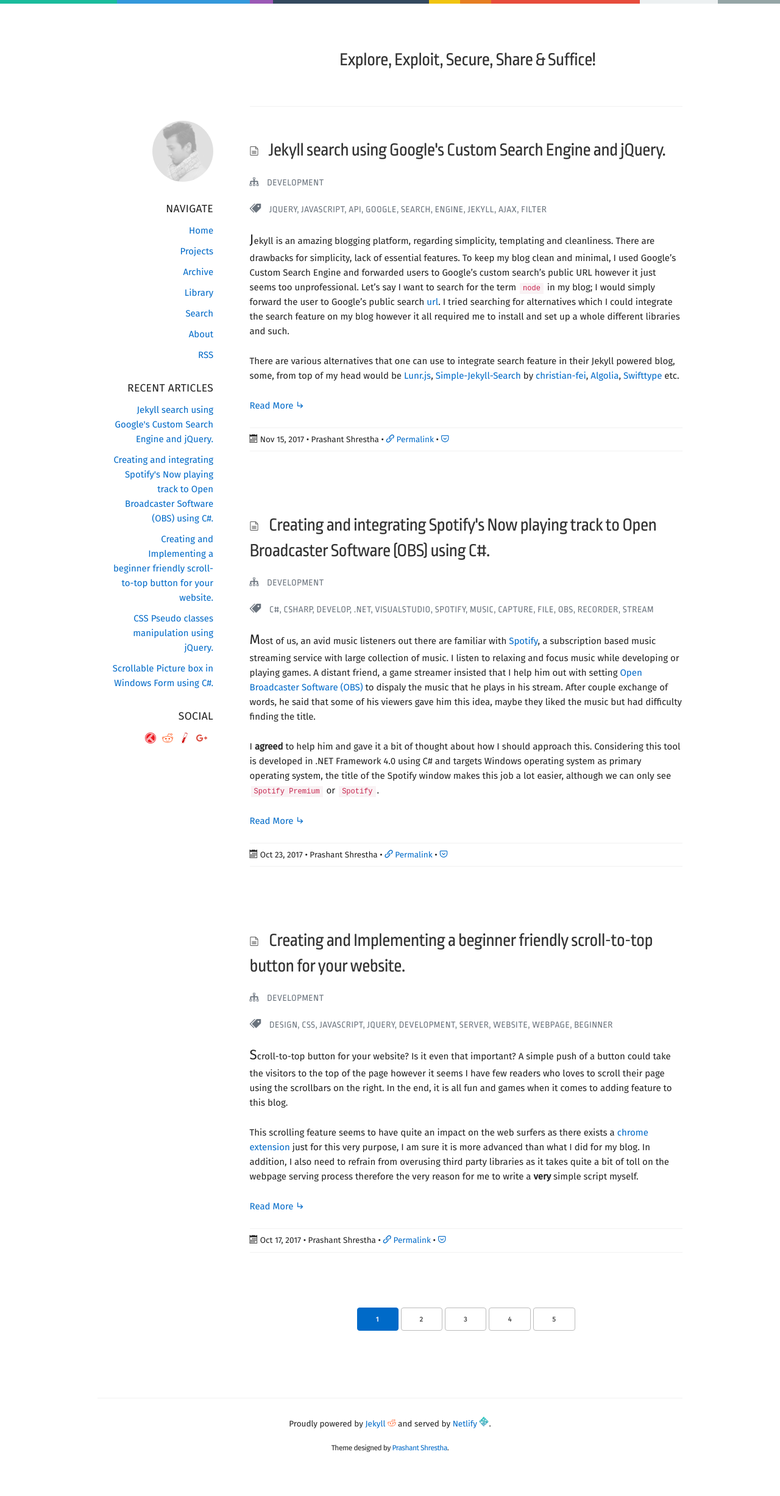
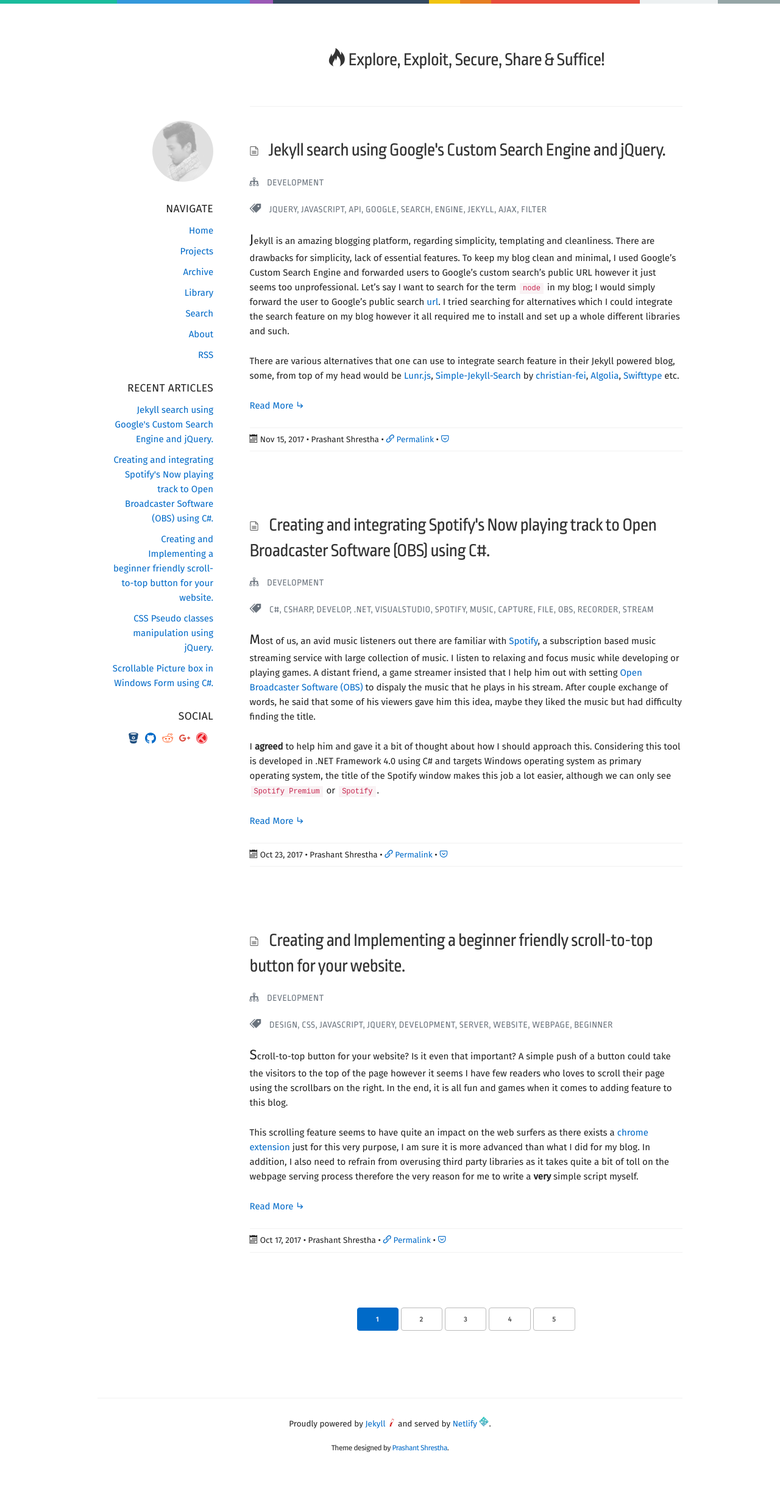
Before and after one commit to intern0t/personal-blog, a Jekyll site: the page built from index.html, in a window 1280 px wide. Shown: the whole page at 61% size. Built offline with Jekyll 4.4.1, drawn with Linux system fonts in a browser that asks for light colours; nearby versions of some CDN libraries; the list of posts is cut into pages by our own code.

Commit message:
Couple icons added, fixtures.

```diff
--- a/_includes/footer.html
+++ b/_includes/footer.html
@@ -1,6 +1,6 @@
 <footer class="site-footer container">
 	<div class="u-full-width">
-		<h6>Proudly powered by <a href="https://jekyllrb.com/" target="_blank">Jekyll</a> <i class="icon-brand4"></i> and served by <a href="https://netlify.com">Netlify</a> <img src="./assets/images/netlify-logomark-rsz.png" alt="./assets/images/netlify-logomark-rsz.png">.</h6>
+		<h6>Proudly powered by <a href="https://jekyllrb.com/" target="_blank">Jekyll <span class="icon-brand2"></span></a> and served by <a href="https://netlify.com">Netlify <img src='{{ "/assets/images/netlify-logomark-rsz.png" | relative_url }}' alt='{{ "/assets/images/netlify-logomark-rsz.png" | relative_url }}'></a>.</h6>
 		<h5>Theme designed by <a href="{{ site.url }}" target="_blank">Prashant Shrestha</a>.</h5>
 	</div>
 </footer>
--- a/_includes/sidebar.html
+++ b/_includes/sidebar.html
@@ -35,11 +35,11 @@
         <h6 class="u-full-width tag-title">Social</h6>
         <!-- Recent Articles. -->
         <ul class="u-full-width social-buttons">
-            <li><a href="https://trakt.tv/users/scarecr0w" title="Trakt.TV" target="_blank"><i class="icon-brand5"></i></a></li>
-            <li><a href="{{ site.googleplus_username | prepend: 'https://plus.google.com/u/2/+' }}" title="G+" target="_blank"><i class="icon-brand2"></i></a></li>
-            <li><a href="{{ site.reddit | prepend: 'https://reddit.com/u/' }}" title="Reddit" target="_blank"><i class="icon-reddit"></i></a></li>
-            <li><a href="{{ site.github_username | prepend: 'https://github.com/' }}" title="Github" target="_blank"><i class="icon-github-alt"></i></a></li>
-            <li><a href="{{ site.bitbucket | prepend: 'https://bitbucket.org/' | append: '/' }}" target="_blank" title="Bitbucket"><i class="icon-brand"></i></a></li>
+            <li><a href="https://trakt.tv/users/scarecr0w" title="Trakt.TV" target="_blank"><span class="icon-brand"></span></a></li>
+            <li><a href="{{ site.googleplus_username | prepend: 'https://plus.google.com/u/2/+' }}" title="G+" target="_blank"><span class="icon-brand5"></span></a></li>
+            <li><a href="{{ site.reddit | prepend: 'https://reddit.com/u/' }}" title="Reddit" target="_blank"><span class="icon-brand4"></span></a></li>
+            <li><a href="{{ site.github_username | prepend: 'https://github.com/' }}" title="Github" target="_blank"><span class="icon-github"></span></a></li>
+            <li><a href="{{ site.bitbucket | prepend: 'https://bitbucket.org/' | append: '/' }}" target="_blank" title="Bitbucket"><span class="icon-brand3"></span></a></li>
         </ul>
     </div>
 
--- a/_layouts/default.html
+++ b/_layouts/default.html
@@ -18,9 +18,7 @@
 		<!-- Scroll to TOP!
 		–––––––––––––––––––––––––––––––––––––––––––––––––– -->
 		<a class="toTop" href="#top" title="Scroll to Top!">
-			<span>
-				<i class="icon-one-finger-swipe-up"></i>
-			</span>
+			<span class="icon-hand-o-up"></span>
 		</a>
 
 	</main>
--- a/_layouts/home.html
+++ b/_layouts/home.html
@@ -9,8 +9,8 @@ layout: default
 	<!-- Header -->
 	<header class="row header">
 		<div class="u-full-width" style="display: inline-block;">
-			<h4 class="site-description"><a href="{{ site.url }}"><i class="icon-flame"></i>&nbsp;{{ site.description }}</a>
-				<a class="toggleNav" style="float: right; display: none;"><i class="icon-menu"></i></a></h4>
+			<h4 class="site-description"><a href="{{ site.url }}"><span class="icon-fire"></span>&nbsp;{{ site.description }}</a>
+				<a class="toggleNav" style="float: right; display: none;"><span class="icon-menu"></span></a></h4>
 		</div>
 	</header>
 	<div class="row posts">
--- a/_sass/_icomoon.scss
+++ b/_sass/_icomoon.scss
@@ -1,10 +1,10 @@
 @font-face {
   font-family: 'icomoon';
-  src:  url('../fonts/icomoon.eot?pz9g11');
-  src:  url('../fonts/icomoon.eot?pz9g11#iefix') format('embedded-opentype'),
-    url('../fonts/icomoon.ttf?pz9g11') format('truetype'),
-    url('../fonts/icomoon.woff?pz9g11') format('woff'),
-    url('../fonts/icomoon.svg?pz9g11#icomoon') format('svg');
+  src:  url('../fonts/icomoon.eot?tb3wvd');
+  src:  url('../fonts/icomoon.eot?tb3wvd#iefix') format('embedded-opentype'),
+    url('../fonts/icomoon.ttf?tb3wvd') format('truetype'),
+    url('../fonts/icomoon.woff?tb3wvd') format('woff'),
+    url('../fonts/icomoon.svg?tb3wvd#icomoon') format('svg');
   font-weight: normal;
   font-style: normal;
 }
@@ -24,6 +24,9 @@
   -moz-osx-font-smoothing: grayscale;
 }
 
+.icon-hand-o-up:before {
+  content: "\e908";
+}
 .icon-brand:before {
   content: "\e901";
   color: #ed1c24;
@@ -73,6 +76,12 @@
 .icon-subdirectory_arrow_right:before {
   content: "\e900";
 }
+.icon-folder-open:before {
+  content: "\e930";
+}
+.icon-price-tags:before {
+  content: "\e936";
+}
 .icon-books:before {
   content: "\e920";
 }
@@ -106,8 +115,14 @@
 .icon-tree:before {
   content: "\e9bc";
 }
+.icon-menu:before {
+  content: "\e9bd";
+}
 .icon-link:before {
   content: "\e9cb";
+}
+.icon-arrow-up:before {
+  content: "\ea32";
 }
 .icon-terminal:before {
   content: "\ea81";
```
Also changed, not shown: about.md (+1 -1 lines), assets/fonts/icomoon.ttf, assets/fonts/icomoon.woff, 2 other files.
